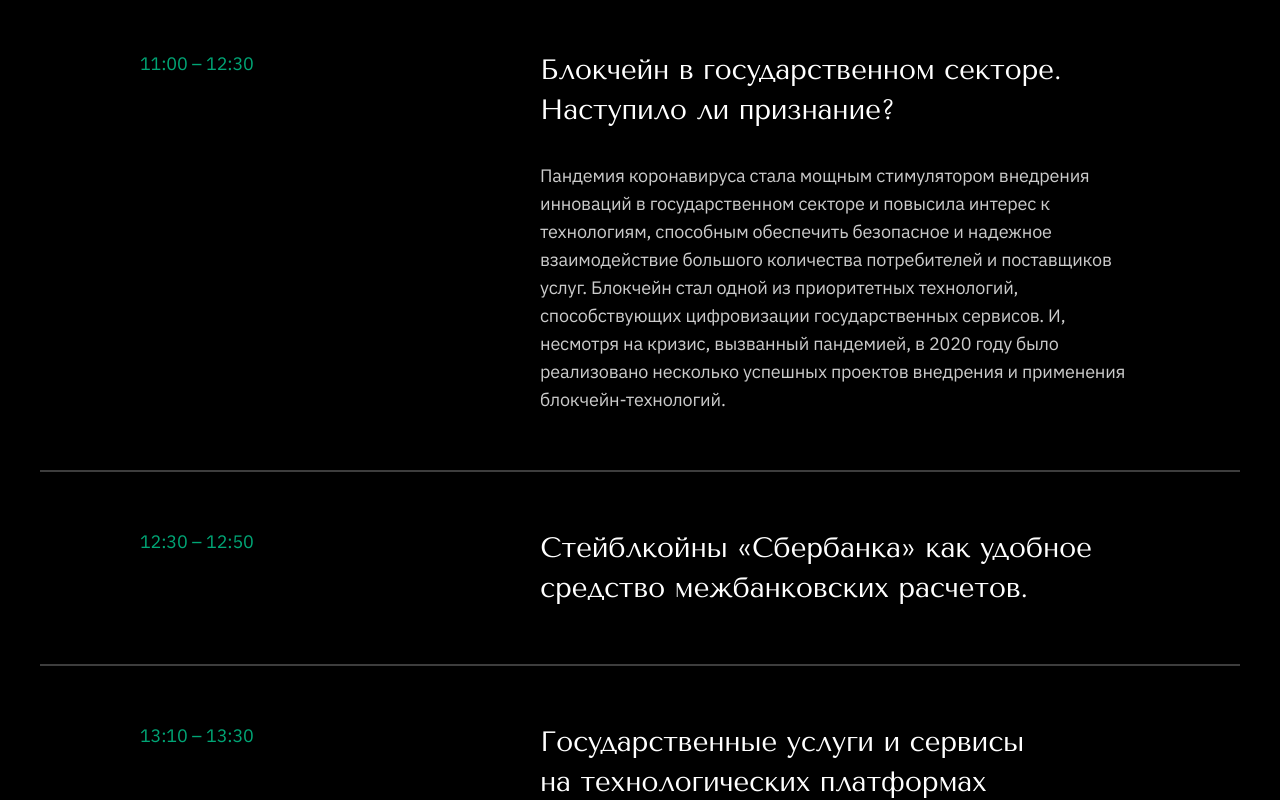
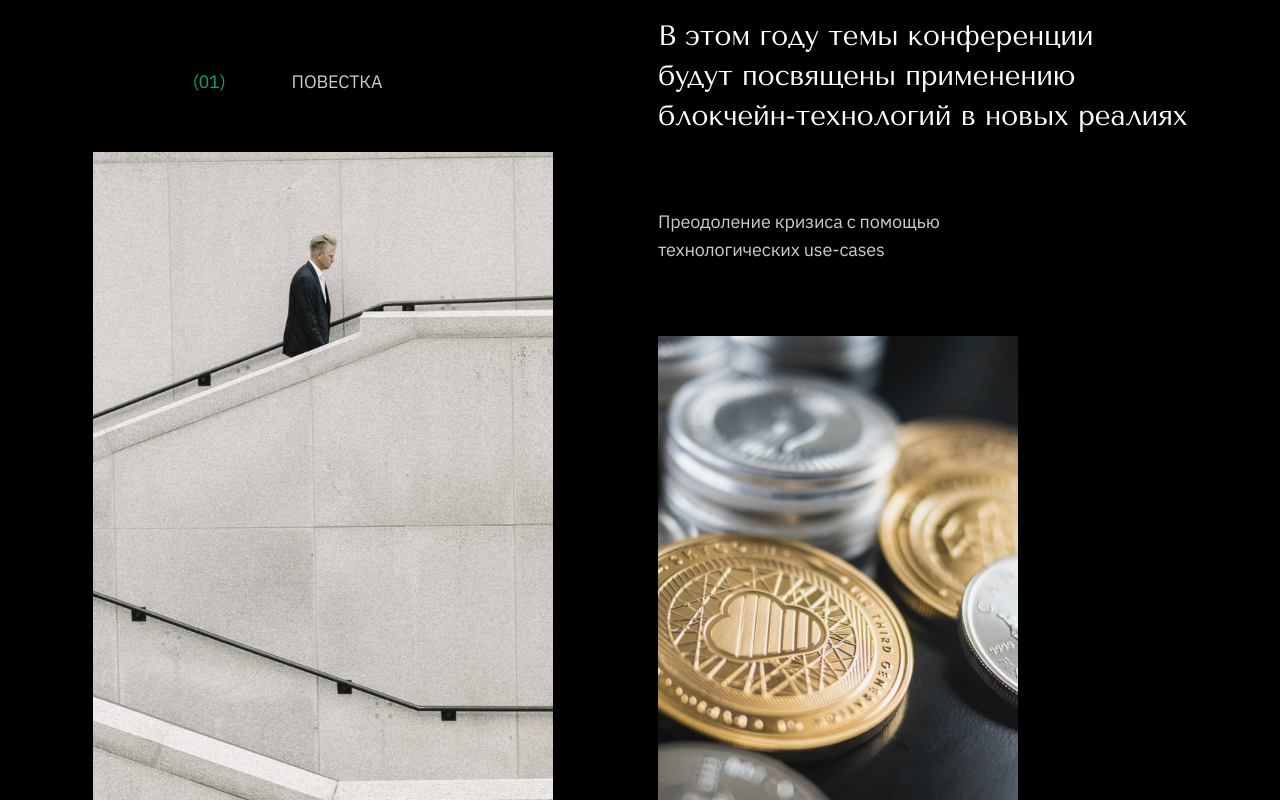
Before and after one commit to lzhabo/waves-conference2020, a React (Create React App) app: page / in a window 1280 px wide. Shown: the part 1020-1820 px from the top of the page. Built offline with nearby package versions, Linux system fonts and the light colour scheme.

Commit message:
added media queries for some pages

```diff
--- a/src/App.tsx
+++ b/src/App.tsx
@@ -41,7 +41,7 @@ const App: React.FC<IProps> = () => {
     <Root>
       <Header />
       <FirstPage />
-      {/*<Agenda />*/}
+      <Agenda />
       <TimeTable />
       <Speakers />
       <Contacts />
--- a/src/screens/Agenda.tsx
+++ b/src/screens/Agenda.tsx
@@ -15,6 +15,7 @@ const Root = styled.div`
   padding: 160px 0;
   @media (max-width: 360px) {
     justify-content: center;
+    flex-direction: column;
   }
 `;
 const Subtitle = styled.div`
@@ -36,13 +37,26 @@ const Body = styled.div`
     flex-direction: row;
   }
 `;
+const Img = styled.img`
+  @media (max-width: 360px) {
+    width: 360px;
+    height: 563px;
+  }
+`;
+const Img2 = styled.img`
+  @media (max-width: 360px) {
+    width: 280px;
+    height: 436px;
+    margin-left: -16px;
+  }
+`;
 
 const Agenda: React.FC<IProps> = () => {
   return (
     <Root>
       <FlexContainer flexDirection={"column"}>
         <Divider num={1} description={"повестка"} />
-        <img src={man} alt="man" />
+        <Img src={man} alt="man" />
         <Subtitle>
           Самоопределение блокчейн-технологии после <br /> принятия закона о ЦФА
         </Subtitle>
@@ -56,7 +70,7 @@ const Agenda: React.FC<IProps> = () => {
           Преодоление кризиса с помощью <br />
           технологических use-cases
         </Subtitle>
-        <img src={money} alt="money" />
+        <Img2 src={money} alt="money" />
         <Subtitle>Появление цифрового рубля</Subtitle>
       </FlexContainer>
     </Root>
--- a/src/screens/Contacts.tsx
+++ b/src/screens/Contacts.tsx
@@ -24,7 +24,12 @@ const Title = styled.div`
 
   color: #ffffff;
   border-bottom: 2px solid rgba(255, 255, 255, 0.24);
-  padding: 23px 33px 56px;
+  padding: 23px 33px 56px 100px;
+  @media (max-width: 360px) {
+    font-size: 48px;
+    line-height: 58px;
+    padding: 0 0 56px;
+  }
 `;
 const SubtitleUpper = styled.div`
   font-family: IBM Plex Sans;
@@ -54,14 +59,20 @@ const Phones = styled.div`
     padding: 56px 0;
   }
 `;
+const Addresses = styled.div`
+  display: flex;
+  @media (max-width: 360px) {
+    flex-direction: column;
+  }
+`;
 const Contacts: React.FC<IProps> = () => {
   return (
     <Root>
       <Divider num={4} description={"будем на связи"} />
-      <Title style={{ paddingLeft: 100 }}>Контакты</Title>
+      <Title>Контакты</Title>
       <Phones>
         <Circle text={"Напиши привет"} />
-        <div>
+        <Addresses>
           <SubtitleUpper>
             Москва
             <br />
@@ -77,7 +88,7 @@ const Contacts: React.FC<IProps> = () => {
             Октябрьская улица, 24 Тула, Россия, 300002 <br /> <br />
             (999) 123-4567
           </SubtitleUpper>
-        </div>
+        </Addresses>
       </Phones>
     </Root>
   );
--- a/src/screens/FirstPage.tsx
+++ b/src/screens/FirstPage.tsx
@@ -38,6 +38,7 @@ const Title = styled.div`
     line-height: 38px;
     width: 285px;
     height: 76px;
+    //align-items: baseline;
   }
 `;
 
--- a/src/screens/Footer.tsx
+++ b/src/screens/Footer.tsx
@@ -1,3 +1,4 @@
+import { css } from "@emotion/core";
 import styled from "@emotion/styled";
 import React from "react";
 import Subtitle from "../components/Subtitle";
@@ -9,20 +10,40 @@ const Root = styled.div`
   justify-content: space-between;
   align-items: center;
   min-height: 100px;
+  @media (max-width: 360px) {
+    align-items: flex-end;
+    padding: 140px 0 56px;
+  }
 `;
-
+const ScrollUp = styled.div`
+  position: absolute;
+  cursor: pointer;
+  white-space: nowrap;
+  top: -10px;
+  left: -7px;
+  @media (max-width: 360px) {
+    top: -100px;
+  }
+`;
 const Footer: React.FC<IProps> = () => {
   return (
     <Root>
       <Subtitle>©2020</Subtitle>
-      <Subtitle
-        onClick={() => window.scrollTo(0, 0)}
-        style={{ cursor: "pointer" }}
-      >
-        (BACK TO TOP)
-      </Subtitle>
+      <div style={{ position: "relative" }}>
+        <ScrollUp>
+          <Subtitle onClick={() => window.scrollTo(0, 0)}>
+            (BACK TO TOP)
+          </Subtitle>
+        </ScrollUp>
+      </div>
       <Subtitle>ALL RIGHTS RESERVED</Subtitle>
     </Root>
   );
 };
 export default Footer;
+
+//style={{
+//             cursor: "pointer",
+//             position: "absolute",
+//             whiteSpace: "nowrap",
+//           }}
```
